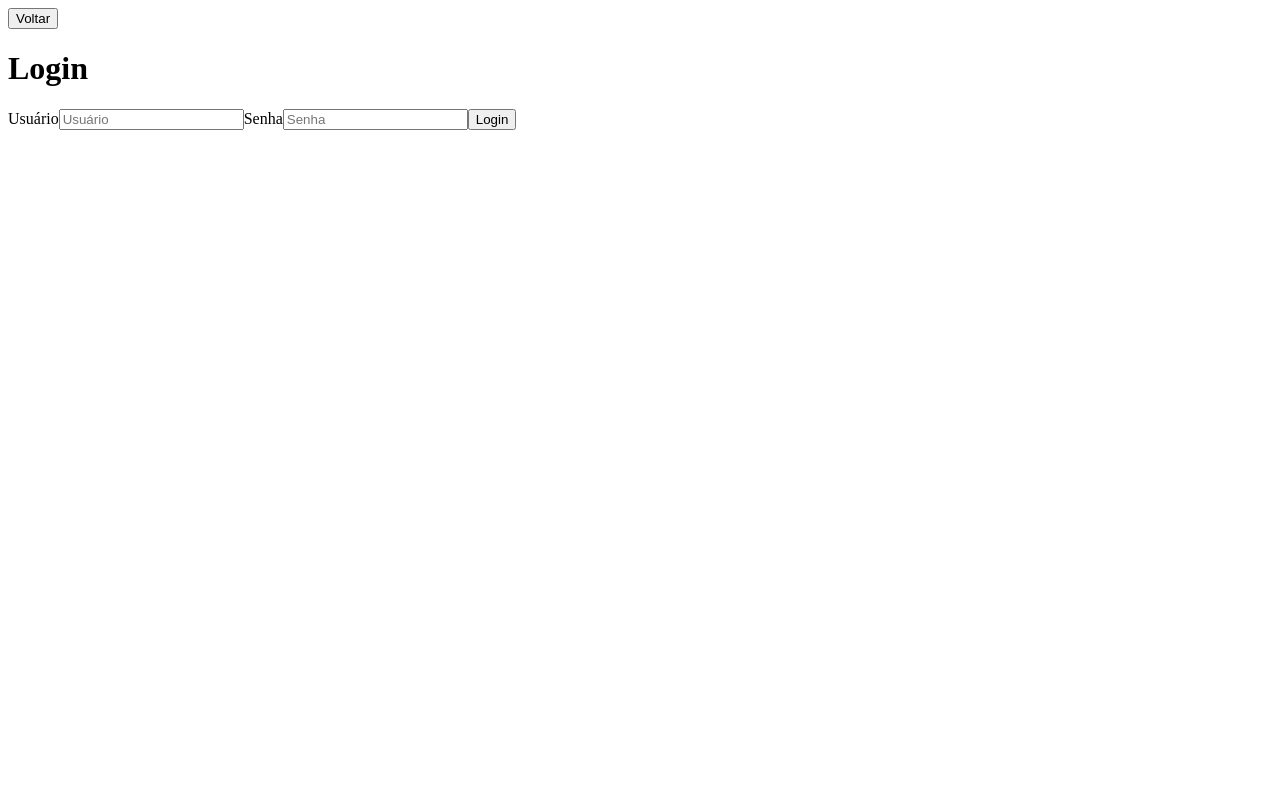
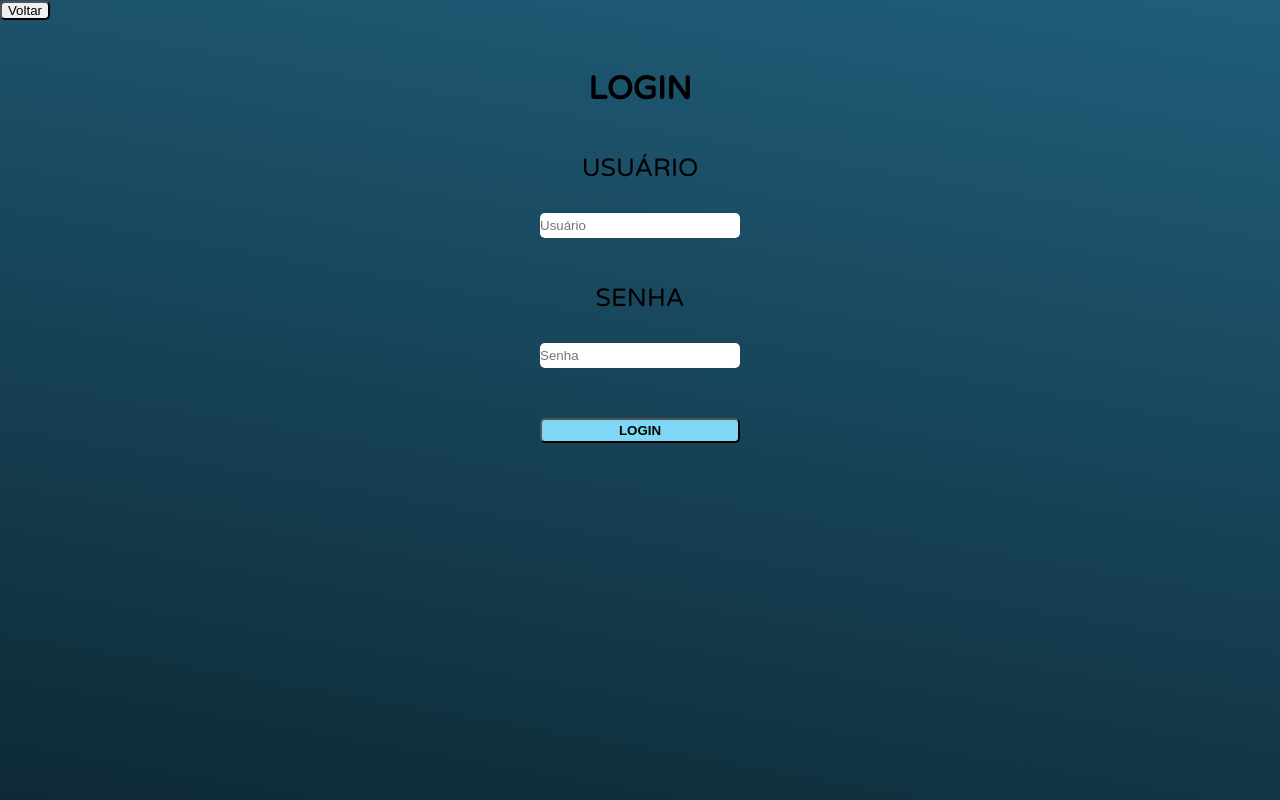
Before and after one commit to GabMarDev/gamish-frontend, a React (Create React App) app in the folder gamish-frontend/: page / in a window 1280 px wide. Both pictures are taken after a click on the item "Login". Built offline with nearby package versions, Linux system fonts and the light colour scheme.

Commit message:
parte do css da tela de login, response do login 'data.status'

```diff
--- /dev/null
+++ b/gamish-frontend/src/api/gamish_api.js
@@ -0,0 +1,5 @@
+import Axios from 'axios'
+
+export const gamishApi = Axios.create ({
+    baseURL: "https://localhost:5001"
+})
--- /dev/null
+++ b/gamish-frontend/src/login/Login.css
@@ -0,0 +1,58 @@
+@import url('https://fonts.googleapis.com/css2?family=Noto+Sans:wght@400;800&family=Signika:wght@300&family=Varela+Round&display=swap');
+
+* {
+    margin: 0;
+    padding: 0;
+    box-sizing: border-box;
+    text-decoration: none;
+}
+
+.btnVoltar {
+    border-radius: 5px;
+    font-weight: 400;
+    width: 50px;
+}
+
+.pgLogin {
+    font-family: 'Varela Round', sans-serif;
+    text-transform: uppercase;
+    background-image: linear-gradient(190deg, #205E7A , #0E2936 );
+    height: 100vh;
+}
+
+.container {
+    display: flex;
+    justify-content: center;
+    align-items: center;
+    flex-direction: column;
+    padding: 50px;
+}
+
+.login {
+   padding: 30px;
+   font-size: 25px;
+   margin-top: 15px;
+}
+
+.campo {
+    width: 200px;
+    height: 25px;
+    border-radius: 5px;
+    border: none;
+    outline: none;
+}
+
+.btnLogin {
+    margin-top: 50px;
+    text-transform: uppercase;
+    width: 200px;
+    height: 25px;
+    border-radius: 5px;
+    background-color: #7DD7F5;
+    font-weight: bold;
+}
+
+.btnLogin:hover {
+    box-shadow: 0 0 1em #000;
+    cursor: pointer;
+}
--- a/gamish-frontend/src/login/Login.js
+++ b/gamish-frontend/src/login/Login.js
@@ -1,4 +1,6 @@
 import React, { useState } from "react"
+import "./Login.css"
+import { gamishApi } from "../api/gamish_api"
 
 function Login({setPage}) {
 
@@ -17,22 +19,29 @@ function Login({setPage}) {
         setPassword(event.target.value)
     }
 
-    function HandleLogin() {
+    async function HandleLogin() {
         const loginObject = {
             username: username,
             password: password
         }
+        await gamishApi.post('/Login', loginObject).then(
+            (response) => {
+                console.log(response.data.status)
+            }
+        )
     }
 
     return(
-        <div>
-            <input type="button" value="Voltar" onClick={HandlePageToHome}/>
+        <div className="pgLogin">
+            <input type="button" value="Voltar" onClick={HandlePageToHome} className="btnVoltar"/>
+            <div className="container">
             <h1>Login</h1>
-            <label className="usuario" name="Usuario">Usuário</label>
-            <input type="text" placeholder="Usuário" onChange={HandleUsername}/>
-            <label className="senha" name="Senha">Senha</label>
-            <input type="password" placeholder="Senha" onChange={HandlePassword}/>
-            <input type="button" value="Login" onClick={HandleLogin}/>
+                <label className="login" name="Usuario">Usuário</label>
+                <input type="text" className="campo" placeholder="Usuário" onChange={HandleUsername}/>
+                <label className="login" name="Senha">Senha</label>
+                <input type="password" className="campo" placeholder="Senha" onChange={HandlePassword}/>
+                <input type="button" className="btnLogin" value="Login" onClick={HandleLogin}/>
+            </div>
         </div>
     )
 }
```
Also changed, not shown: gamish-frontend/src/App.js (line endings or trailing spaces).
